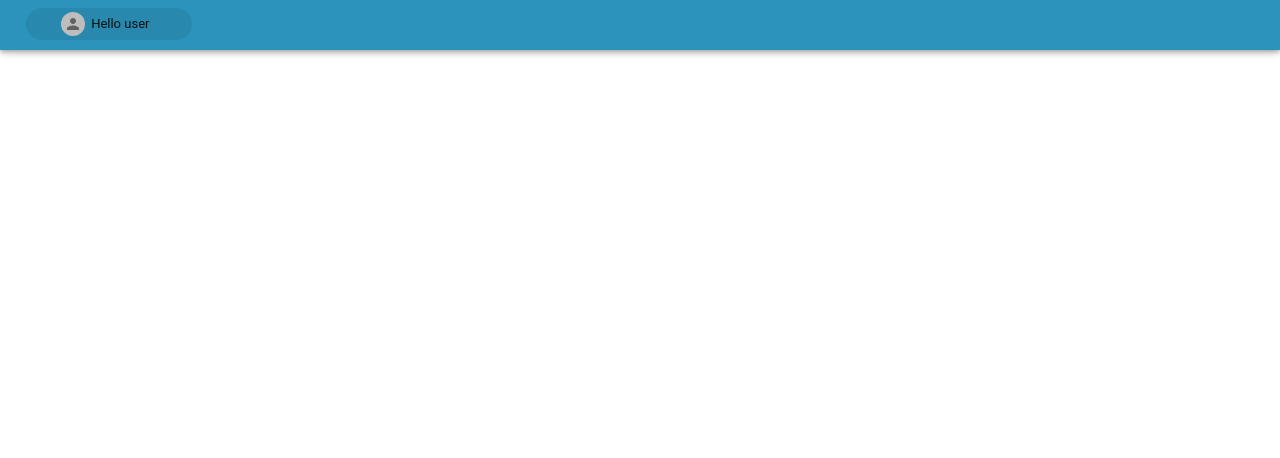
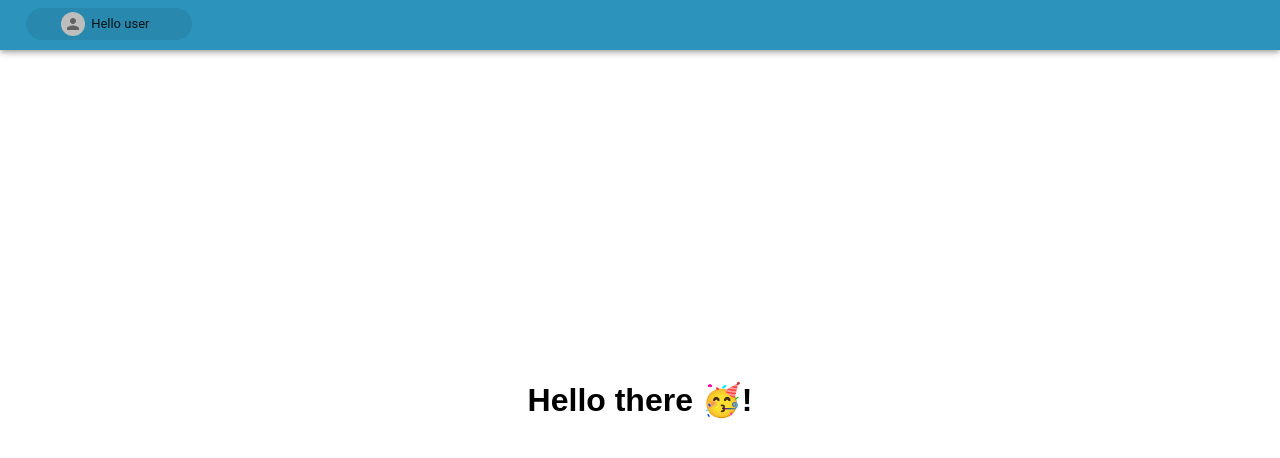
Before and after one commit to Mendi-Apss/forgettableProject, a React (Create React App) app in the folder frontend/: page /home in a window 1280 px wide. Shown: the top 458 px of the page. Built offline with nearby package versions, Linux system fonts and the light colour scheme.

Commit message:
add Mood component to home page

```diff
--- a/frontend/src/Home.jsx
+++ b/frontend/src/Home.jsx
@@ -1,7 +1,11 @@
-import {MenuBar} from './MenueBar'
+import { MenuBar } from './MenueBar'
+import { Mood } from './Mood'
 
 export const Home = () => {
     return (
-        <MenuBar/>
+        <div>
+            <MenuBar />
+            <Mood props />
+        </div>
     )
 }
```
